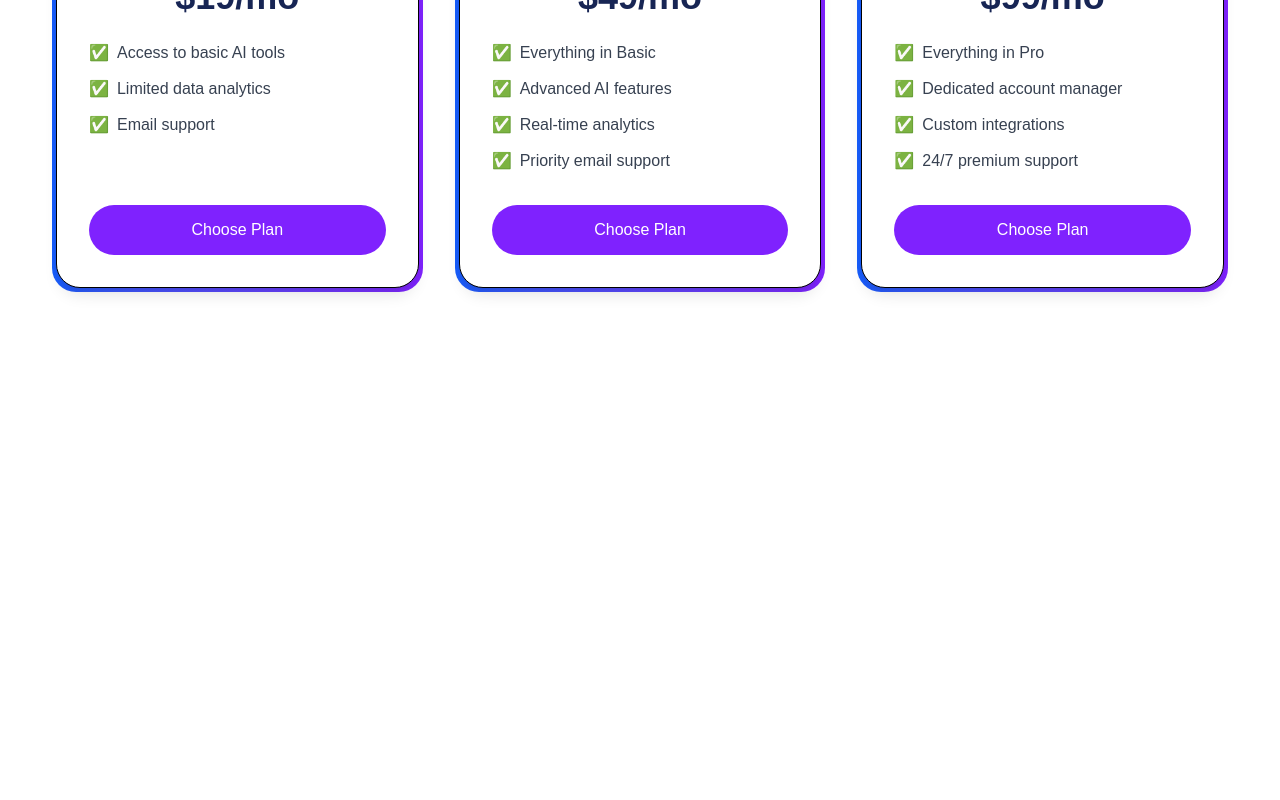
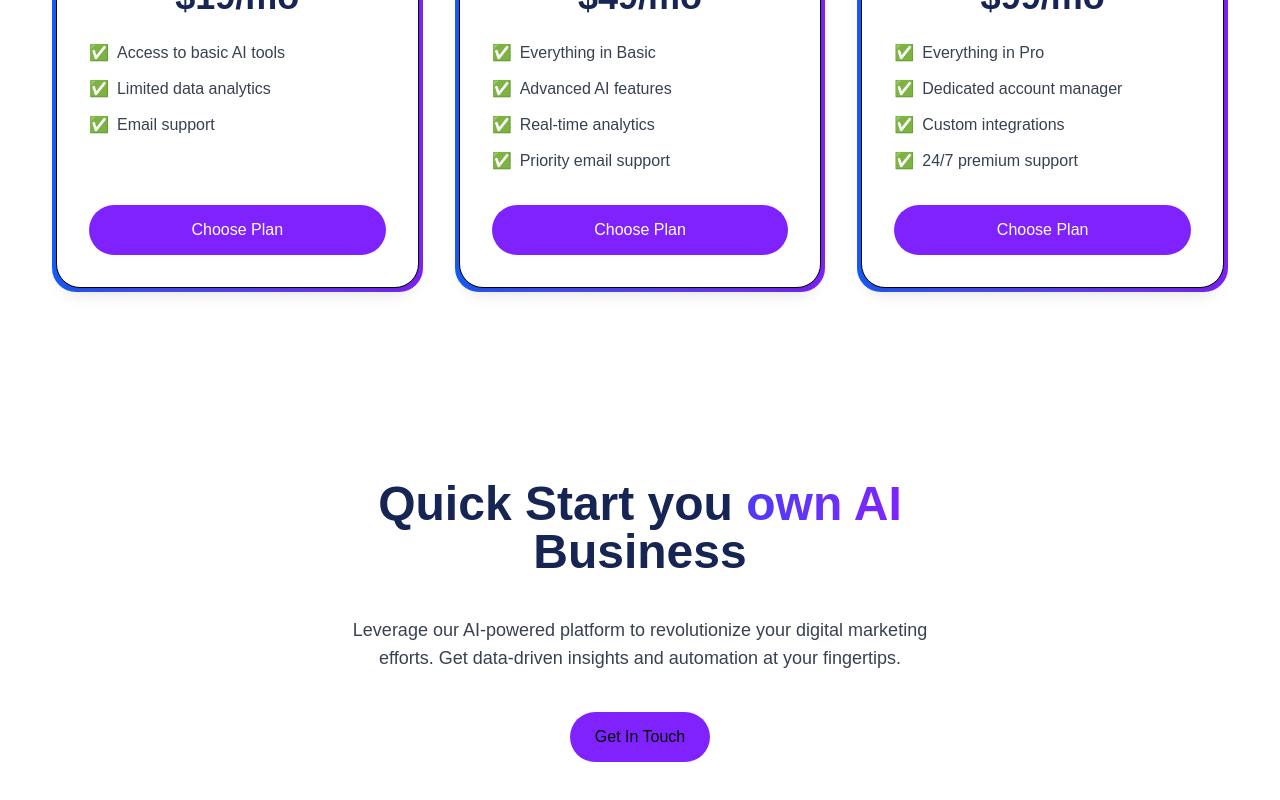
Before and after one commit to zcyzcy98/LANDING-PAGE, a React (Vite) app: page / in a window 1280 px wide. Shown: the part 2472-3272 px from the top of the page. Before the commit the page ends 2816 px from the top, so only its background shows below. Built offline with nearby package versions, Linux system fonts and the light colour scheme.

Commit message:
feat(CTA)

```diff
--- a/src/App.tsx
+++ b/src/App.tsx
@@ -5,6 +5,7 @@
 import { Services } from "@/components/sections/Services";
 import { AboutUs } from "@/components/sections/AboutUs";
 import { Pricing } from "@/components/sections/Pricing";
+import { CTA } from "@/components/sections/CallToAction";
 
 function App() {
   return (
@@ -15,6 +16,7 @@
         <Services />
         <AboutUs />
         <Pricing />
+        <CTA />
       </Layout>
     </>
   );
--- /dev/null
+++ b/src/components/elements/Footer.tsx
@@ -0,0 +1,3 @@
+export const Footer = () => {
+  return <footer className="relative pt-28 rounded-t-3xl bg-box-bg"></footer>;
+};
--- /dev/null
+++ b/src/components/sections/CallToAction.tsx
@@ -0,0 +1,33 @@
+import { Button } from "../shared/Button";
+import { Container } from "../shared/Container";
+import { Paragraph } from "../shared/Paragraph";
+
+export const CTA = () => {
+  return (
+    <section className="pb-20 relative">
+      {" "}
+      <Container>
+        <div className="relative rounded-2xl overflow-hidden">
+          <div className="relative z-10 mx-auto text-center max-w-xl md:max-w-2xl py-8 md:py-10 px-6 md:px-8">
+            <h1 className="text-3xl sm:text-4xl md:text-5xl font-bold text-heading-1">
+              {" "}
+              Quick Start you{" "}
+              <span className="text-transparent bg-clip-text bg-linear-to-r from-indigo-600 to-violet-600">
+                own AI
+              </span>{" "}
+              Business
+            </h1>
+            <Paragraph className="pt-10">
+              Leverage our AI-powered platform to revolutionize your digital
+              marketing efforts. Get data-driven insights and automation at your
+              fingertips.
+            </Paragraph>
+            <div className="mx-auto max-w-md sm:max-w-xl pt-10 dark:text-white">
+              <Button> Get In Touch</Button>
+            </div>
+          </div>
+        </div>
+      </Container>
+    </section>
+  );
+};
```
